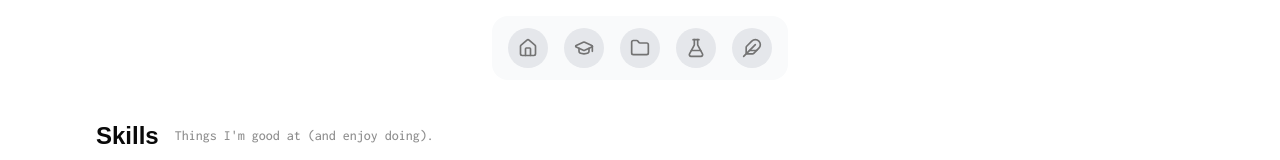
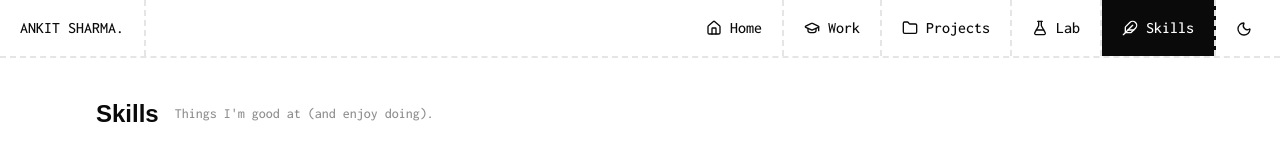
Before and after one commit to Ankit-2145/portfolio-v2, a Next.js app: page /skills in a window 1280 px wide. Shown: the top 160 px of the page. Built offline with nearby package versions, Linux system fonts and the light colour scheme; a web font is replaced by a local one.

Commit message:
revert: Navbar & chore: remove dependencies

```diff
--- a/components/common/Navbar.tsx
+++ b/components/common/Navbar.tsx
@@ -1,84 +1,7 @@
-// "use client";
-
-// import Link from "next/link";
-// import { useState } from "react";
-// import {
-//   Feather,
-//   FlaskConical,
-//   Folder,
-//   GraduationCap,
-//   Home,
-//   LucideIcon,
-//   Menu,
-// } from "lucide-react";
-// import { usePathname } from "next/navigation";
-
-// import { cn } from "@/lib/utils";
-// import { Button } from "@/components/ui/button";
-// import { Sheet, SheetContent, SheetTrigger } from "@/components/ui/sheet";
-// import { AnimatedThemeToggler } from "@/components/ui/animated-theme-toggler";
-
-// interface NavItem {
-//   name: string;
-//   href: string;
-//   icon: LucideIcon;
-// }
-
-// const navItems: NavItem[] = [
-//   { name: "Home", href: "/", icon: Home },
-//   { name: "Work", href: "/work", icon: GraduationCap },
-//   { name: "Projects", href: "/projects", icon: Folder },
-//   { name: "Lab", href: "/lab", icon: FlaskConical },
-//   { name: "Skills", href: "/skills", icon: Feather },
-// ];
-
-// const Navbar = () => {
-//   const [isOpen, setIsOpen] = useState<boolean>(false);
-//   const pathname = usePathname();
-
-//   return (
-//     <header>
-//       <nav className="max-w-max mx-auto mt-4 font-inconsolata border rounded-full">
-//         <div className="flex justify-center items-center">
-//           <div className="flex items-center divide-x-2">
-//             {navItems.map((item) => {
-//               const isActive =
-//                 (pathname === "/" && item.href === "/") ||
-//                 pathname === item.href ||
-//                 pathname.startsWith(`${item.href}/`);
-
-//               return (
-//                 <Link
-//                   key={item.name}
-//                   href={item.href}
-//                   className={cn(
-//                     "px-2.5 md:px-5 py-4",
-//                     isActive && "bg-foreground text-background rounded-full"
-//                   )}
-//                 >
-//                   <span className="flex items-center gap-2 text-base font-medium">
-//                     <item.icon className="size-4" /> {item.name}
-//                   </span>
-//                 </Link>
-//               );
-//             })}
-
-//             <span className="px-2.5 md:px-5 mt-2">
-//               <AnimatedThemeToggler className="h-6 w-6 cursor-pointer" />
-//             </span>
-//           </div>
-//         </div>
-//       </nav>
-//     </header>
-//   );
-// };
-
-// export default Navbar;
-
 "use client";
 
-import React from "react";
-import { FloatingDock } from "@/components/ui/floating-dock";
+import Link from "next/link";
+import { useState } from "react";
 import {
   Feather,
   FlaskConical,
@@ -88,49 +11,110 @@ import {
   LucideIcon,
   Menu,
 } from "lucide-react";
+import { usePathname } from "next/navigation";
+
+import { cn } from "@/lib/utils";
+import { Button } from "@/components/ui/button";
+import { Sheet, SheetContent, SheetTrigger } from "@/components/ui/sheet";
+import { AnimatedThemeToggler } from "@/components/ui/animated-theme-toggler";
+
+interface NavItem {
+  name: string;
+  href: string;
+  icon: LucideIcon;
+}
+
+const navItems: NavItem[] = [
+  { name: "Home", href: "/", icon: Home },
+  { name: "Work", href: "/work", icon: GraduationCap },
+  { name: "Projects", href: "/projects", icon: Folder },
+  { name: "Lab", href: "/lab", icon: FlaskConical },
+  { name: "Skills", href: "/skills", icon: Feather },
+];
 
 export const Navbar = () => {
-  const links = [
-    {
-      title: "Home",
-      icon: (
-        <Home className="h-full w-full text-neutral-500 dark:text-neutral-300" />
-      ),
-      href: "/",
-    },
+  const [isOpen, setIsOpen] = useState<boolean>(false);
+  const pathname = usePathname();
 
-    {
-      title: "Work",
-      icon: (
-        <GraduationCap className="h-full w-full text-neutral-500 dark:text-neutral-300" />
-      ),
-      href: "/work",
-    },
-    {
-      title: "Projects",
-      icon: (
-        <Folder className="h-full w-full text-neutral-500 dark:text-neutral-300" />
-      ),
-      href: "/projects",
-    },
-    {
-      title: "Lab",
-      icon: (
-        <FlaskConical className="h-full w-full text-neutral-500 dark:text-neutral-300" />
-      ),
-      href: "/lab",
-    },
-    {
-      title: "Skills",
-      icon: (
-        <Feather className="h-full w-full text-neutral-500 dark:text-neutral-300" />
-      ),
-      href: "/skills",
-    },
-  ];
   return (
-    <div className="flex items-center justify-center w-full mt-4">
-      <FloatingDock items={links} />
-    </div>
+    <header>
+      <nav className="font-inconsolata border-b-2 border-dashed">
+        <div className="flex justify-between items-center">
+          <Link
+            href="/"
+            className="px-2.5 md:px-5 py-4 border-r-2 border-dashed bg-background"
+          >
+            <span className="text-base text-foreground font-medium select-none">
+              ANKIT SHARMA.
+            </span>
+          </Link>
+          <div className="hidden lg:flex items-center divide-x-2 divide-dashed">
+            {navItems.map((item) => {
+              const isActive =
+                (pathname === "/" && item.href === "/") ||
+                pathname === item.href ||
+                pathname.startsWith(`${item.href}/`);
+
+              return (
+                <Link
+                  key={item.name}
+                  href={item.href}
+                  className={cn(
+                    "px-2.5 md:px-5 py-4",
+                    isActive && "bg-foreground text-background"
+                  )}
+                >
+                  <span className="flex items-center gap-2 text-base font-medium">
+                    <item.icon className="size-4" /> {item.name}
+                  </span>
+                </Link>
+              );
+            })}
+
+            <span className="px-2.5 md:px-5 mt-2">
+              <AnimatedThemeToggler className="h-6 w-6 cursor-pointer" />
+            </span>
+          </div>
+
+          <div className="lg:hidden flex items-center gap-2">
+            <AnimatedThemeToggler className="h-6 w-6 cursor-pointer" />
+            <Sheet open={isOpen} onOpenChange={setIsOpen}>
+              <SheetTrigger asChild>
+                <Button
+                  variant="ghost"
+                  className="px-0 text-lg hover:bg-transparent focus-visible:bg-transparent focus-visible:ring-0 focus-visible:ring-offset-0 cursor-pointer"
+                >
+                  <Menu className="h-6 w-6" />
+                  <span className="sr-only">Toggle Menu</span>
+                </Button>
+              </SheetTrigger>
+              <SheetContent className="bg-background" side="top">
+                <div className="flex flex-col px-6 divide-y-2 divide-dashed">
+                  {navItems.map((item) => {
+                    const isActive =
+                      (pathname === "/" && item.href === "/") ||
+                      pathname === item.href ||
+                      pathname.startsWith(`${item.href}/`);
+                    return (
+                      <Link
+                        key={item.name}
+                        href={item.href}
+                        className={cn(
+                          "px-2.5 md:px-5 py-4 text-xl text-foreground",
+                          isActive && "bg-background text-foreground"
+                        )}
+                        onClick={() => setIsOpen(false)}
+                      >
+                        {item.name}
+                      </Link>
+                    );
+                  })}
+                </div>
+              </SheetContent>
+            </Sheet>
+          </div>
+        </div>
+      </nav>
+    </header>
   );
 };
--- a/components/ui/floating-dock.tsx
+++ /dev/null
@@ -1,145 +0,0 @@
-/**
- * Note: Use position fixed according to your needs
- * Desktop navbar is better positioned at the bottom
- * Mobile navbar is better positioned at bottom right.
- **/
-
-import { cn } from "@/lib/utils";
-import {
-  AnimatePresence,
-  MotionValue,
-  motion,
-  useMotionValue,
-  useSpring,
-  useTransform,
-} from "motion/react";
-
-import { useRef, useState } from "react";
-
-export const FloatingDock = ({
-  items,
-  desktopClassName,
-}: {
-  items: { title: string; icon: React.ReactNode; href: string }[];
-  desktopClassName?: string;
-  mobileClassName?: string;
-}) => {
-  return (
-    <>
-      <FloatingDockDesktop items={items} className={desktopClassName} />
-    </>
-  );
-};
-
-const FloatingDockDesktop = ({
-  items,
-  className,
-}: {
-  items: { title: string; icon: React.ReactNode; href: string }[];
-  className?: string;
-}) => {
-  const mouseX = useMotionValue(Infinity);
-  return (
-    <motion.div
-      onMouseMove={(e) => mouseX.set(e.pageX)}
-      onMouseLeave={() => mouseX.set(Infinity)}
-      className={cn(
-        "mx-auto h-16 items-end gap-4 rounded-2xl bg-gray-50 px-4 pb-3 flex dark:bg-neutral-900",
-        className
-      )}
-    >
-      {items.map((item) => (
-        <IconContainer mouseX={mouseX} key={item.title} {...item} />
-      ))}
-    </motion.div>
-  );
-};
-
-function IconContainer({
-  mouseX,
-  title,
-  icon,
-  href,
-}: {
-  mouseX: MotionValue;
-  title: string;
-  icon: React.ReactNode;
-  href: string;
-}) {
-  const ref = useRef<HTMLDivElement>(null);
-
-  const distance = useTransform(mouseX, (val) => {
-    const bounds = ref.current?.getBoundingClientRect() ?? { x: 0, width: 0 };
-
-    return val - bounds.x - bounds.width / 2;
-  });
-
-  const widthTransform = useTransform(distance, [-150, 0, 150], [40, 80, 40]);
-  const heightTransform = useTransform(distance, [-150, 0, 150], [40, 80, 40]);
-
-  const widthTransformIcon = useTransform(
-    distance,
-    [-150, 0, 150],
-    [20, 40, 20]
-  );
-  const heightTransformIcon = useTransform(
-    distance,
-    [-150, 0, 150],
-    [20, 40, 20]
-  );
-
-  const width = useSpring(widthTransform, {
-    mass: 0.1,
-    stiffness: 150,
-    damping: 12,
-  });
-  const height = useSpring(heightTransform, {
-    mass: 0.1,
-    stiffness: 150,
-    damping: 12,
-  });
-
-  const widthIcon = useSpring(widthTransformIcon, {
-    mass: 0.1,
-    stiffness: 150,
-    damping: 12,
-  });
-  const heightIcon = useSpring(heightTransformIcon, {
-    mass: 0.1,
-    stiffness: 150,
-    damping: 12,
-  });
-
-  const [hovered, setHovered] = useState(false);
-
-  return (
-    <a href={href}>
-      <motion.div
-        ref={ref}
-        style={{ width, height }}
-        onMouseEnter={() => setHovered(true)}
-        onMouseLeave={() => setHovered(false)}
-        className="relative flex aspect-square items-center justify-center rounded-full bg-gray-200 dark:bg-neutral-800"
-      >
-        <AnimatePresence>
-          {hovered && (
-            <motion.div
-              initial={{ opacity: 0, y: 10, x: "-50%" }}
-              animate={{ opacity: 1, y: 0, x: "-50%" }}
-              exit={{ opacity: 0, y: 2, x: "-50%" }}
-              className="absolute -top-8 left-1/2 w-fit rounded-md border border-gray-200 bg-gray-100 px-2 py-0.5 text-xs whitespace-pre text-neutral-700 dark:border-neutral-900 dark:bg-neutral-800 dark:text-white"
-            >
-              {title}
-            </motion.div>
-          )}
-        </AnimatePresence>
-        <motion.div
-          style={{ width: widthIcon, height: heightIcon }}
-          className="flex items-center justify-center"
-        >
-          {icon}
-        </motion.div>
-      </motion.div>
-    </a>
-  );
-}
--- a/package.json
+++ b/package.json
@@ -12,16 +12,13 @@
     "@radix-ui/react-dialog": "^1.1.15",
     "@radix-ui/react-dropdown-menu": "^2.1.16",
     "@radix-ui/react-slot": "^1.2.4",
-    "@tabler/icons-react": "^3.36.1",
     "class-variance-authority": "^0.7.1",
     "clsx": "^2.1.1",
     "gsap": "^3.13.0",
-    "lenis": "^1.3.15",
     "lucide-react": "^0.554.0",
     "motion": "^12.23.24",
     "next": "16.0.3",
     "next-themes": "^0.4.6",
-    "ogl": "^1.0.11",
     "react": "19.2.0",
     "react-dom": "19.2.0",
     "react-icons": "^5.5.0",
```
Also changed, not shown: components/ui/hyper-text.tsx (deleted, +0 -147 lines), 1 other file (tests, documents, lock files or other folders).
